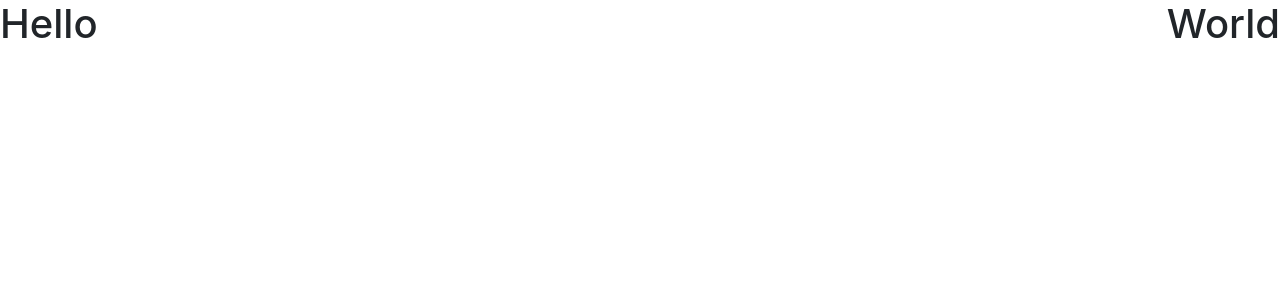
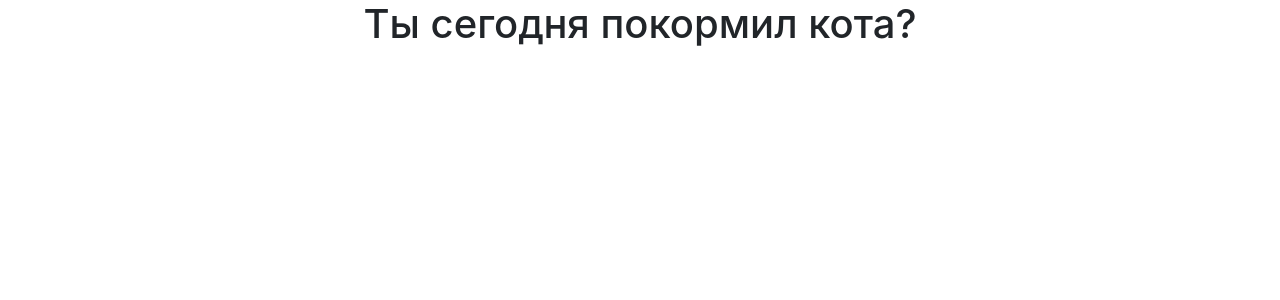
Before and after one commit to NiiazalyDzhumaliev/fun-box-test, a React (Create React App) app: page / in a window 1280 px wide. Shown: the top 300 px of the page. Built offline with nearby package versions, Linux system fonts and the light colour scheme.

Commit message:
Add header and cat image

```diff
--- a/src/App.js
+++ b/src/App.js
@@ -1,10 +1,9 @@
-function App() {
-  return (
-    <div className="d-flex justify-content-between">
-      <h1>Hello</h1>
-      <h1>World</h1>
-    </div>
-  );
-}
+import Header from './components/Header';
+
+const App = () => (
+  <div className="d-flex justify-content-center">
+    <Header />
+  </div>
+);
 
 export default App;
--- /dev/null
+++ b/src/components/Header.js
@@ -0,0 +1,9 @@
+import React from 'react';
+
+const Header = () => (
+  <header>
+    <h1>Ты сегодня покормил кота?</h1>
+  </header>
+);
+
+export default Header;
```
Also changed, not shown: src/images/cat.png (added), 1 other file (tests, documents, lock files or other folders).
